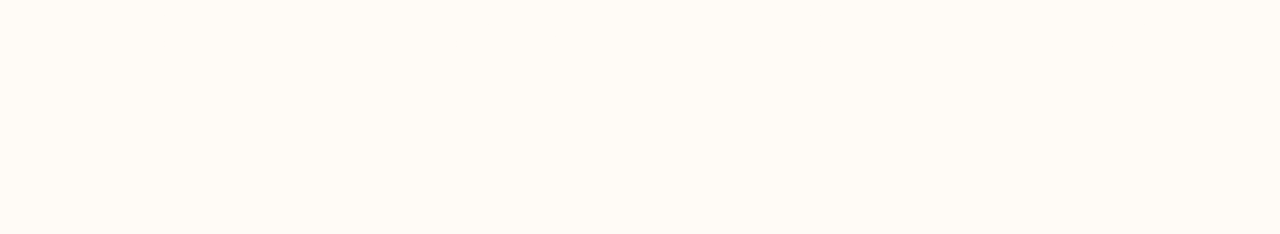
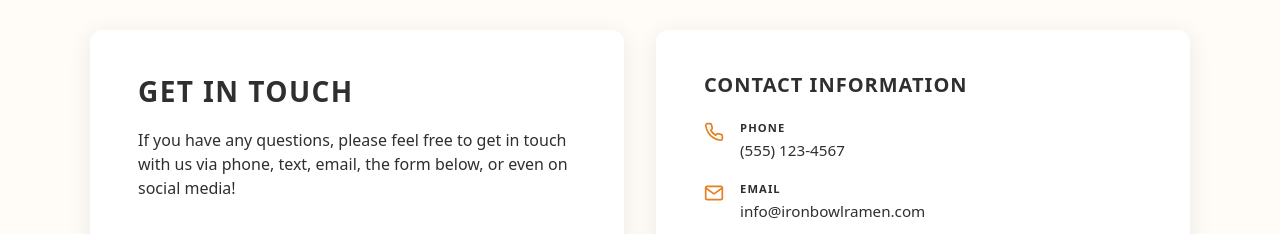
Before and after one commit to SamFunky/RamenRestaurant, a React (Vite) app: page / in a window 1280 px wide. Shown: the part 2518-2752 px from the top of the page. Before the commit the page ends 2566 px from the top, so only its background shows below. Built offline with nearby package versions, Linux system fonts and the light colour scheme; a web font is replaced by a local one.

Commit message:
Add contact section

```diff
--- a/src/components/Header.tsx
+++ b/src/components/Header.tsx
@@ -25,8 +25,8 @@
   const navLinks = [
     { path: '/', label: 'HOME' },
     { path: '/menu', label: 'MENU' },
+    { path: '/contact', label: 'CONTACT' },
     { path: '/about', label: 'ABOUT US' },
-    { path: '/contact', label: 'CONTACT' },
   ]
 
   return (
--- a/src/pages/Home.css
+++ b/src/pages/Home.css
@@ -312,3 +312,198 @@
     top: clamp(50%, 60%, 65%);
   }
 }
+
+/* Contact section - white window below menu */
+.home-contact-section {
+  background-color: #fffbf6;
+  padding: 4rem 2rem 6rem;
+  display: flex;
+  justify-content: center;
+  align-items: flex-start;
+}
+
+.contact-layout {
+  display: grid;
+  grid-template-columns: 1fr 1fr;
+  gap: 2rem;
+  max-width: 1100px;
+  width: 100%;
+}
+
+@media (max-width: 768px) {
+  .contact-layout {
+    grid-template-columns: 1fr;
+  }
+}
+
+.contact-window,
+.contact-info-window {
+  background-color: #ffffff;
+  border-radius: 12px;
+  box-shadow: 0 4px 24px rgba(0, 0, 0, 0.08);
+  padding: 2.5rem 3rem;
+}
+
+.contact-window {
+  min-width: 0;
+}
+
+.contact-window-title {
+  font-size: clamp(1.5rem, 3vw, 1.75rem);
+  font-weight: 700;
+  color: #2f2f2f;
+  margin: 0 0 1rem 0;
+  letter-spacing: 0.05em;
+}
+
+.contact-window-intro {
+  font-size: clamp(0.95rem, 1.5vw, 1rem);
+  line-height: 1.5;
+  color: #2f2f2f;
+  margin: 0 0 2rem 0;
+}
+
+.contact-form {
+  display: flex;
+  flex-direction: column;
+  gap: 1.25rem;
+}
+
+.contact-field label {
+  display: block;
+  font-size: 0.75rem;
+  font-weight: 600;
+  color: #2f2f2f;
+  letter-spacing: 0.1em;
+  margin-bottom: 0.35rem;
+}
+
+.contact-field input,
+.contact-field textarea {
+  width: 100%;
+  padding: 0.75rem 1rem;
+  font-size: 1rem;
+  font-family: inherit;
+  border: 1px solid #e0e0e0;
+  border-radius: 6px;
+  background-color: #fff;
+  box-sizing: border-box;
+}
+
+.contact-field input:focus,
+.contact-field textarea:focus {
+  outline: none;
+  border-color: #e67e22;
+}
+
+.contact-field textarea {
+  resize: vertical;
+  min-height: 120px;
+}
+
+.contact-submit {
+  margin-top: 0.5rem;
+  padding: 0.9rem 1.5rem;
+  font-size: 1rem;
+  font-weight: 600;
+  font-family: inherit;
+  letter-spacing: 0.05em;
+  color: #fffbf6;
+  background-color: #e67e22;
+  border: none;
+  border-radius: 6px;
+  cursor: pointer;
+  transition: background-color 0.2s;
+}
+
+.contact-submit:hover {
+  background-color: #d35400;
+}
+
+/* Contact info & hours - right column */
+.contact-info-window {
+  display: flex;
+  flex-direction: column;
+  align-self: stretch;
+}
+
+.contact-info-title {
+  font-size: clamp(1.1rem, 2.5vw, 1.25rem);
+  font-weight: 700;
+  color: #2f2f2f;
+  margin: 0 0 1.25rem 0;
+  letter-spacing: 0.05em;
+}
+
+.contact-info-title-hours {
+  margin-top: 2rem;
+  margin-bottom: 1rem;
+}
+
+.contact-info-list {
+  display: flex;
+  flex-direction: column;
+  gap: 1.25rem;
+}
+
+.contact-info-item {
+  display: flex;
+  align-items: flex-start;
+  gap: 1rem;
+}
+
+.contact-info-icon {
+  flex-shrink: 0;
+  color: #e67e22;
+  margin-top: 0.1rem;
+}
+
+.contact-info-icon svg {
+  display: block;
+}
+
+.contact-info-item > div {
+  display: flex;
+  flex-direction: column;
+  gap: 0.2rem;
+}
+
+.contact-info-label {
+  font-size: 0.7rem;
+  font-weight: 600;
+  color: #2f2f2f;
+  letter-spacing: 0.1em;
+}
+
+.contact-info-value {
+  font-size: 0.95rem;
+  color: #2f2f2f;
+  line-height: 1.4;
+}
+
+.contact-info-link {
+  color: #2f2f2f;
+  text-decoration: none;
+  transition: color 0.2s;
+}
+
+.contact-info-link:hover {
+  color: #e67e22;
+}
+
+.contact-hours-list {
+  display: flex;
+  flex-direction: column;
+  gap: 0.75rem;
+}
+
+.contact-hours-item {
+  display: flex;
+  justify-content: space-between;
+  font-size: 0.95rem;
+  color: #2f2f2f;
+}
+
+.contact-hours-item span:first-child {
+  font-weight: 600;
+}
--- a/src/pages/Home.tsx
+++ b/src/pages/Home.tsx
@@ -1,3 +1,4 @@
+import { useState } from 'react'
 import './Home.css'
 import MenuCard from '../components/MenuCard'
 
@@ -15,6 +16,16 @@
 ]
 
 export default function Home() {
+  const [name, setName] = useState('')
+  const [phone, setPhone] = useState('')
+  const [email, setEmail] = useState('')
+  const [message, setMessage] = useState('')
+
+  const handleSubmit = (e: React.FormEvent) => {
+    e.preventDefault()
+    // TODO: wire up to backend or email service
+  }
+
   return (
     <main className="home">
       <section className="home-hero-section">
@@ -78,6 +89,111 @@
           </div>
         </div>
       </section>
+      <section id="home-contact" className="home-contact-section">
+        <div className="contact-layout">
+          <div className="contact-window">
+            <h2 className="contact-window-title">GET IN TOUCH</h2>
+            <p className="contact-window-intro">
+              If you have any questions, please feel free to get in touch with us via phone, text, email, the form below, or even on social media!
+            </p>
+            <form className="contact-form" onSubmit={handleSubmit}>
+            <div className="contact-field">
+              <label htmlFor="contact-name">NAME</label>
+              <input
+                id="contact-name"
+                type="text"
+                placeholder="Enter your name*"
+                value={name}
+                onChange={(e) => setName(e.target.value)}
+                required
+              />
+            </div>
+            <div className="contact-field">
+              <label htmlFor="contact-phone">PHONE NUMBER</label>
+              <input
+                id="contact-phone"
+                type="tel"
+                placeholder="Enter your phone number*"
+                value={phone}
+                onChange={(e) => setPhone(e.target.value)}
+                required
+              />
+            </div>
+            <div className="contact-field">
+              <label htmlFor="contact-email">EMAIL</label>
+              <input
+                id="contact-email"
+                type="email"
+                placeholder="Enter your email*"
+                value={email}
+                onChange={(e) => setEmail(e.target.value)}
+                required
+              />
+            </div>
+            <div className="contact-field">
+              <label htmlFor="contact-message">YOUR MESSAGE</label>
+              <textarea
+                id="contact-message"
+                placeholder="Enter your message"
+                rows={5}
+                value={message}
+                onChange={(e) => setMessage(e.target.value)}
+              />
+            </div>
+            <button type="submit" className="contact-submit">
+              SEND MESSAGE
+            </button>
+          </form>
+          </div>
+          <div className="contact-info-window">
+            <h3 className="contact-info-title">CONTACT INFORMATION</h3>
+            <div className="contact-info-list">
+              <div className="contact-info-item">
+                <span className="contact-info-icon" aria-hidden>
+                  <svg xmlns="http://www.w3.org/2000/svg" width="20" height="20" viewBox="0 0 24 24" fill="none" stroke="currentColor" strokeWidth="2" strokeLinecap="round" strokeLinejoin="round"><path d="M22 16.92v3a2 2 0 0 1-2.18 2 19.79 19.79 0 0 1-8.63-3.07 19.5 19.5 0 0 1-6-6 19.79 19.79 0 0 1-3.07-8.67A2 2 0 0 1 4.11 2h3a2 2 0 0 1 2 1.72 12.84 12.84 0 0 0 .7 2.81 2 2 0 0 1-.45 2.11L8.09 9.91a16 16 0 0 0 6 6l1.27-1.27a2 2 0 0 1 2.11-.45 12.84 12.84 0 0 0 2.81.7A2 2 0 0 1 22 16.92z"/></svg>
+                </span>
+                <div>
+                  <span className="contact-info-label">PHONE</span>
+                  <span className="contact-info-value">(555) 123-4567</span>
+                </div>
+              </div>
+              <div className="contact-info-item">
+                <span className="contact-info-icon" aria-hidden>
+                  <svg xmlns="http://www.w3.org/2000/svg" width="20" height="20" viewBox="0 0 24 24" fill="none" stroke="currentColor" strokeWidth="2" strokeLinecap="round" strokeLinejoin="round"><path d="M4 4h16c1.1 0 2 .9 2 2v12c0 1.1-.9 2-2 2H4c-1.1 0-2-.9-2-2V6c0-1.1.9-2 2-2z"/><polyline points="22,6 12,13 2,6"/></svg>
+                </span>
+                <div>
+                  <span className="contact-info-label">EMAIL</span>
+                  <span className="contact-info-value">info@ironbowlramen.com</span>
+                </div>
+              </div>
+              <div className="contact-info-item">
+                <span className="contact-info-icon" aria-hidden>
+                  <svg xmlns="http://www.w3.org/2000/svg" width="20" height="20" viewBox="0 0 24 24" fill="none" stroke="currentColor" strokeWidth="2" strokeLinecap="round" strokeLinejoin="round"><path d="M21 10c0 7-9 13-9 13s-9-6-9-13a9 9 0 0 1 18 0z"/><circle cx="12" cy="10" r="3"/></svg>
+                </span>
+                <div>
+                  <span className="contact-info-label">ADDRESS</span>
+                  <span className="contact-info-value">123 Ramen Street, New York City</span>
+                </div>
+              </div>
+              <div className="contact-info-item">
+                <span className="contact-info-icon" aria-hidden>
+                  <svg xmlns="http://www.w3.org/2000/svg" width="20" height="20" viewBox="0 0 24 24" fill="none" stroke="currentColor" strokeWidth="2" strokeLinecap="round" strokeLinejoin="round"><rect x="2" y="2" width="20" height="20" rx="5" ry="5"/><path d="M16 11.37A4 4 0 1 1 12.63 8 4 4 0 0 1 16 11.37z"/><line x1="17.5" y1="6.5" x2="17.51" y2="6.5"/></svg>
+                </span>
+                <div>
+                  <span className="contact-info-label">INSTAGRAM</span>
+                  <a href="https://instagram.com/ironbowlramen" target="_blank" rel="noopener noreferrer" className="contact-info-value contact-info-link">@ironbowlramen</a>
+                </div>
+              </div>
+            </div>
+            <h3 className="contact-info-title contact-info-title-hours">BUSINESS HOURS</h3>
+            <div className="contact-hours-list">
+              <div className="contact-hours-item"><span>MONDAY–FRIDAY</span><span>9:00 am – 8:00 pm</span></div>
+              <div className="contact-hours-item"><span>SATURDAY</span><span>9:00 am – 6:00 pm</span></div>
+              <div className="contact-hours-item"><span>SUNDAY</span><span>9:00 am – 5:00 pm</span></div>
+            </div>
+          </div>
+        </div>
+      </section>
     </main>
   )
 }
```
